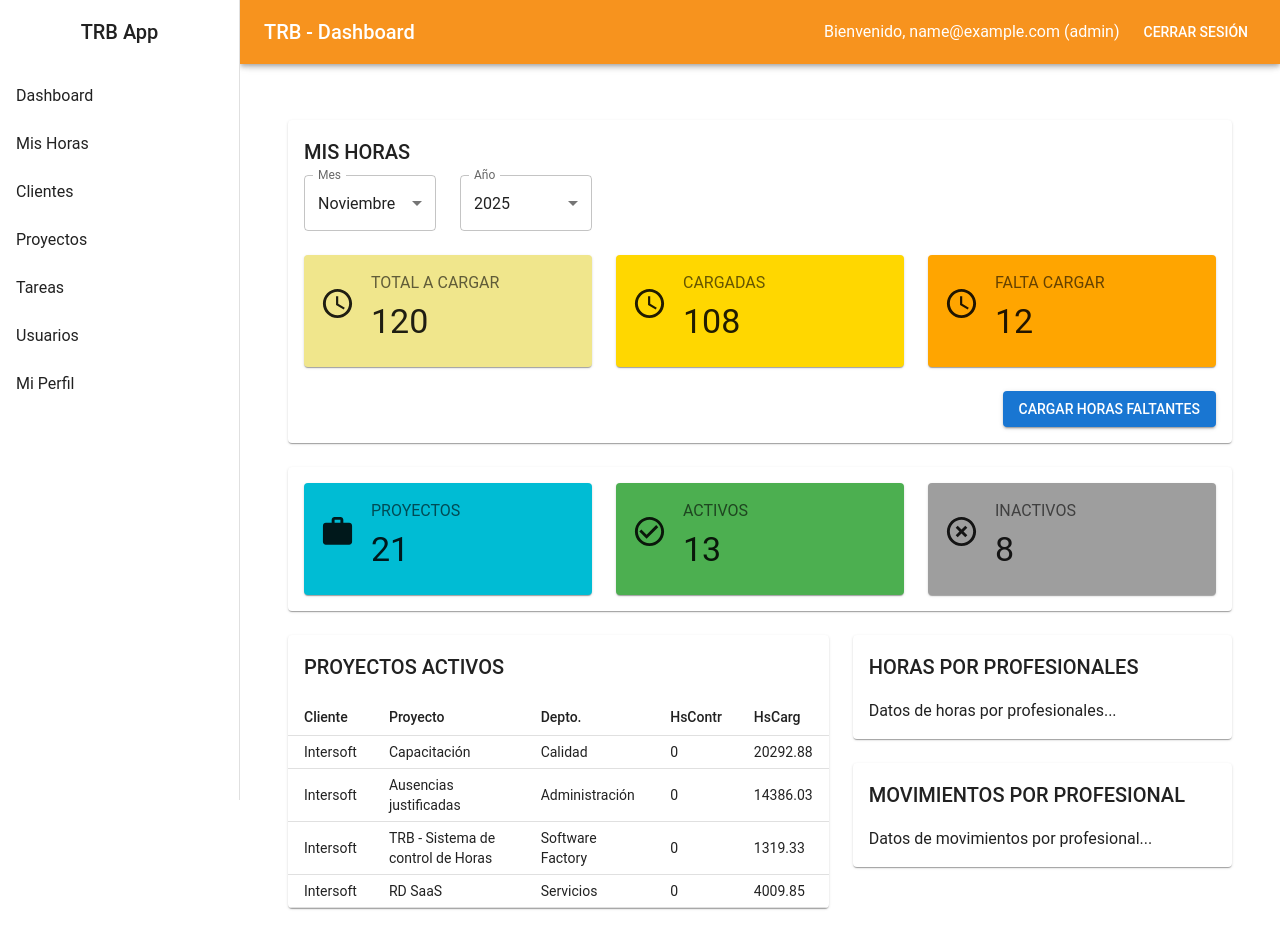
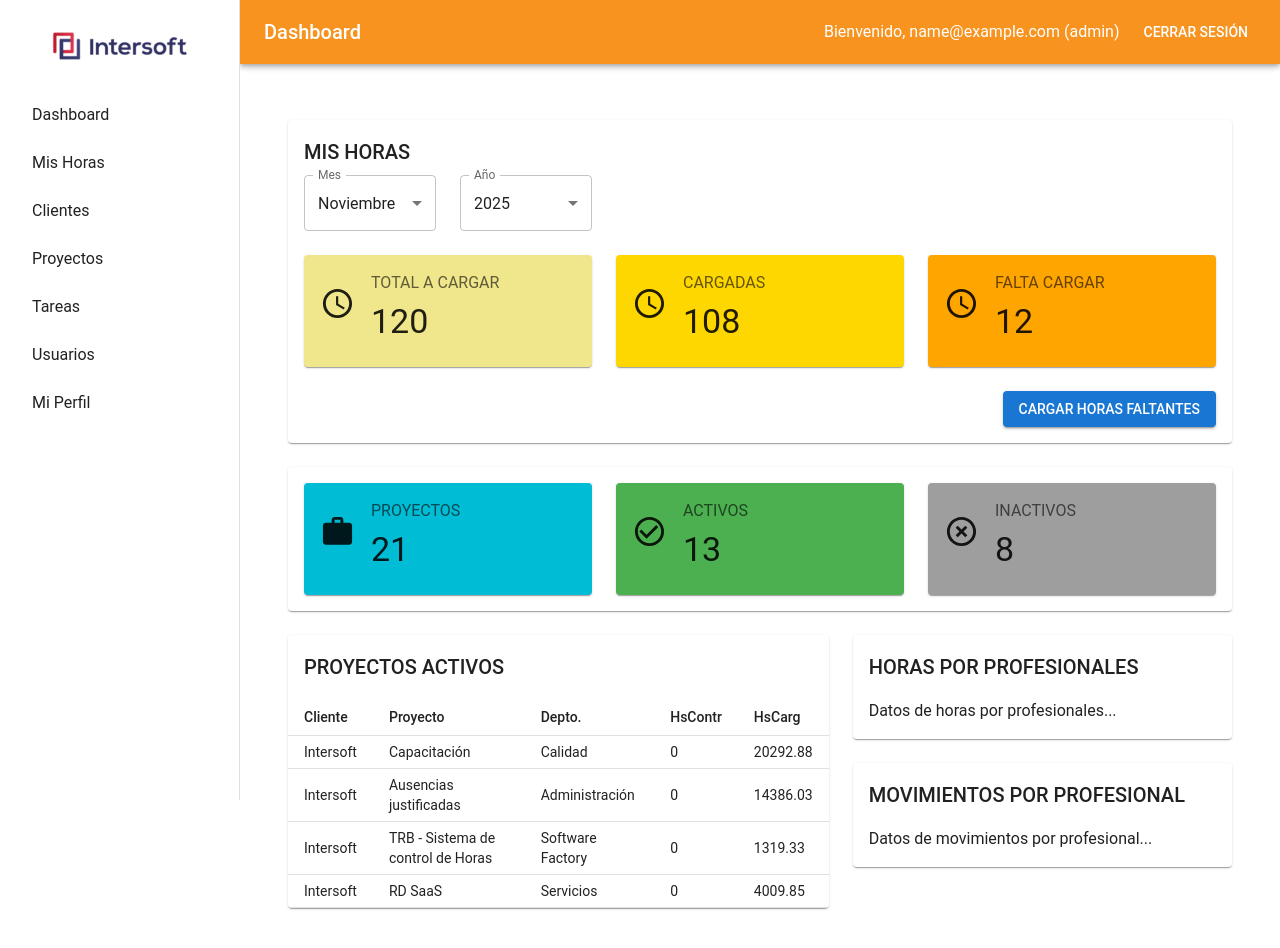
Before and after one commit to juanmg4/TRB, a React (Create React App) app in the folder client/: page / in a window 1280 px wide. Shown: the top 948 px of the page. Built offline with nearby package versions, Linux system fonts and the light colour scheme; sample sign-in values are in the browser's storage.

Commit message:
Se agrego logo de intersoft en el menu lateral y se elimino 'TRB -' del navbar. Se agrego archivo de contexto.

```diff
--- a/client/src/components/MainLayout.tsx
+++ b/client/src/components/MainLayout.tsx
@@ -48,10 +48,8 @@ const MainLayout: React.FC = () => {
   };
 
   const drawer = (
-    <Box onClick={handleDrawerToggle} sx={{ textAlign: 'center' }}>
-      <Typography variant="h6" sx={{ my: 2 }}>
-        TRB App
-      </Typography>
+    <Box onClick={handleDrawerToggle} sx={{ textAlign: 'center', p: 2 }}>
+      <img src="/intersoft_logo.png" alt="Intersoft Logo" style={{ maxWidth: '100%', height: 'auto', maxHeight: '60px' }} />
       <List>
         {getNavLinks().map((link) => (
           <ListItem key={link.text} disablePadding>
@@ -74,7 +72,6 @@ const MainLayout: React.FC = () => {
         }}
       >
         <Toolbar>
-
           <IconButton
             color="inherit"
             aria-label="open drawer"
@@ -85,7 +82,7 @@ const MainLayout: React.FC = () => {
             <MenuIcon />
           </IconButton>
           <Typography variant="h6" noWrap component="div" sx={{ flexGrow: 1 }}>
-            TRB - {window.location.pathname.substring(1).split('/')[0] || 'Dashboard'}
+            {window.location.pathname.substring(1).split('/')[0] || 'Dashboard'}
           </Typography>
           <Typography variant="body1" sx={{ mr: 2 }}>
             Bienvenido, {user?.email} ({user?.role})
```
Also changed, not shown: client/public/intersoft_logo.png (added), 1 other file (tests, documents, lock files or other folders).
